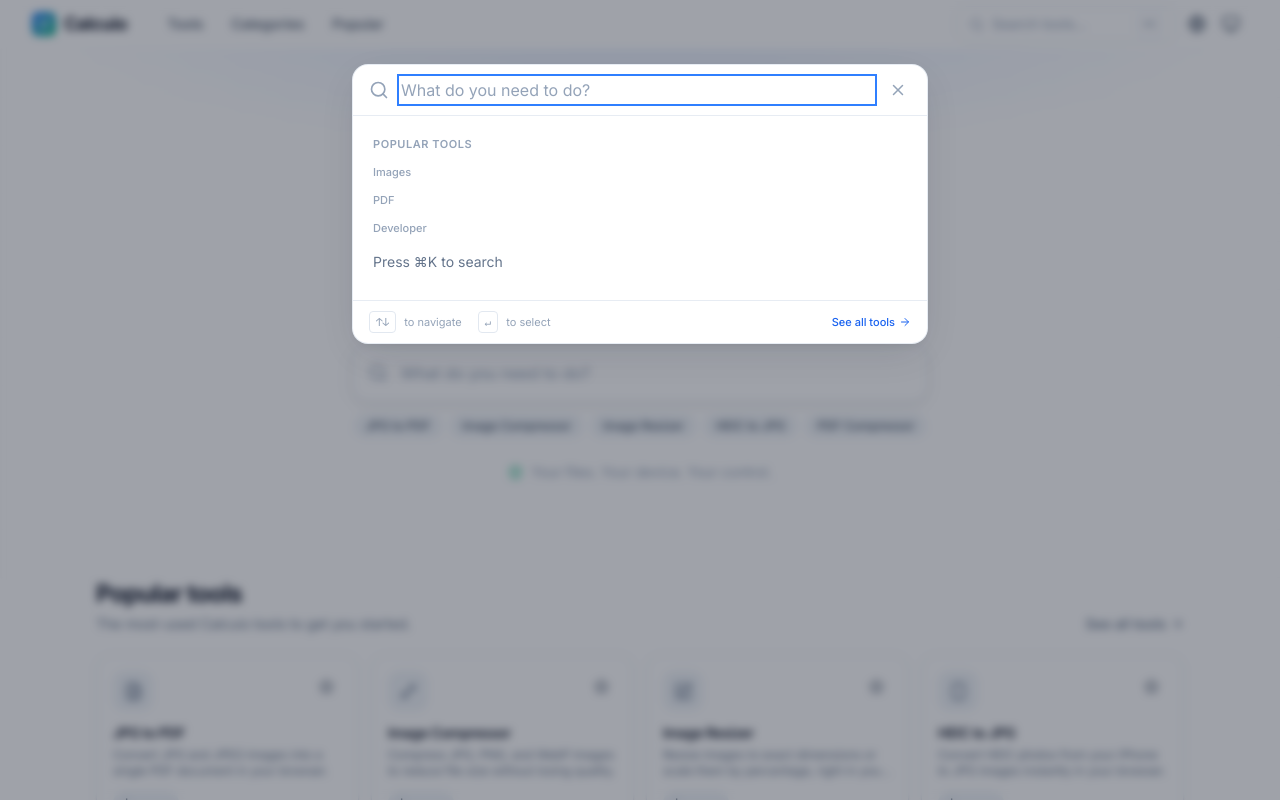
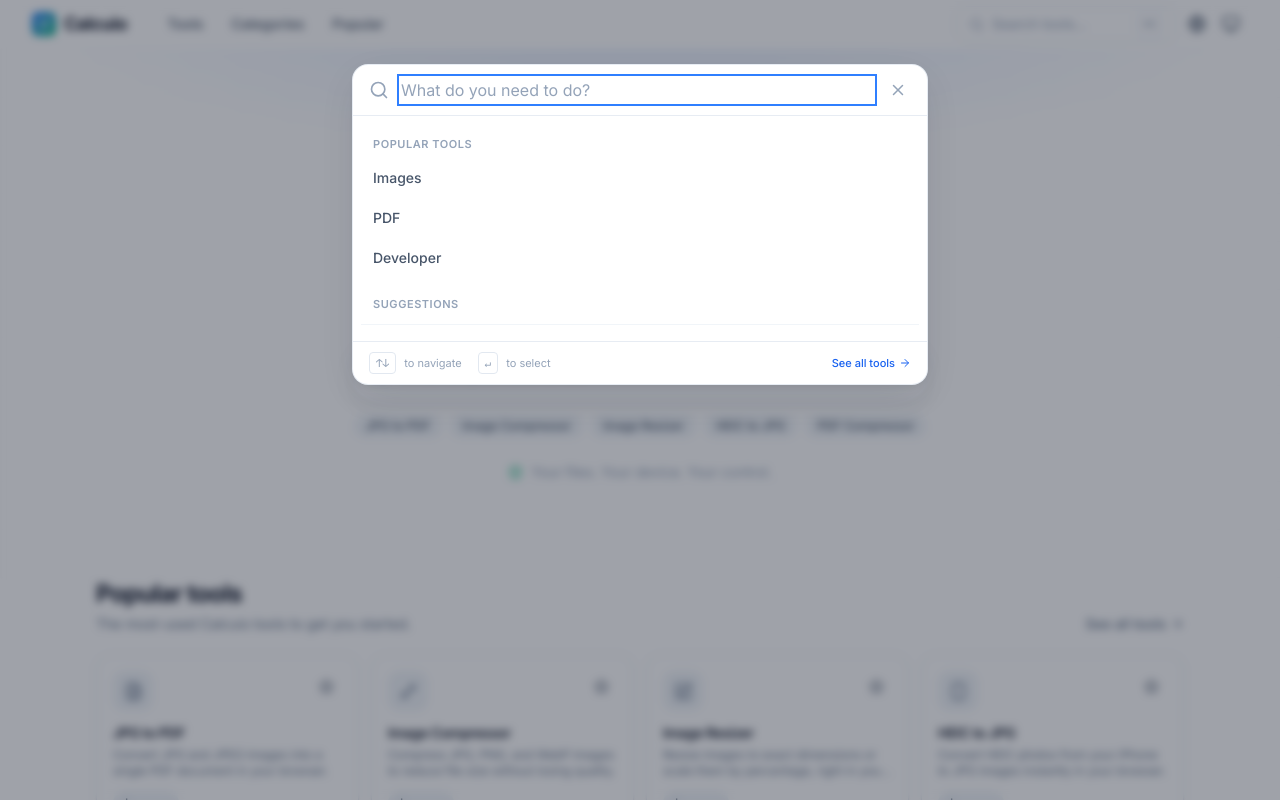
Before and after one commit to calcuio/calcuio, a React (Vite) app: page / in a window 1280 px wide. Both pictures are taken after a click on the button "Search". Shown: the top 800 px of the page. Built offline with nearby package versions, Linux system fonts and the light colour scheme.

Commit message:
Make search category links clickable

```diff
--- a/src/components/layout/SearchModal.tsx
+++ b/src/components/layout/SearchModal.tsx
@@ -1,5 +1,5 @@
 import { useEffect, useMemo, useRef, useState } from 'react';
-import { useNavigate } from 'react-router-dom';
+import { Link, useNavigate } from 'react-router-dom';
 import { Search, X, ArrowRight, CornerDownLeft } from 'lucide-react';
 import { useI18n } from '@/i18n/I18nContext';
 import { searchTools, getSuggestions } from '@/lib/search';
@@ -88,25 +88,24 @@ export function SearchModal({ open, onClose }: SearchModalProps) {
         </div>
 
         <div className="max-h-[60vh] overflow-y-auto scrollbar-thin p-2">
-          {query && results.length === 0 && (
-            <div className="py-12 text-center">
-              <p className="text-sm text-slate-400">{t('search.empty')}</p>
-            </div>
-          )}
+          {!query && (
+  <div className="py-3">
+    <p className="px-3 pb-2 text-2xs font-semibold uppercase tracking-wider text-slate-400">
+      Popular tools
+    </p>
 
-          {!query && (
-            <div className="py-3">
-              <p className="px-3 pb-2 text-2xs font-semibold uppercase tracking-wider text-slate-400">Popular tools</p>
-              {categories.slice(0, 3).map((cat) => (
-                <div key={cat.id} className="mb-1">
-                  <p className="px-3 py-1 text-2xs font-medium text-slate-400">{t(cat.nameKey)}</p>
-                </div>
-              ))}
-              <p className="px-3 py-2 text-sm text-slate-500 dark:text-slate-400">{t('search.hint')}</p>
-            </div>
-          )}
-
-          {suggestions.length > 0 && (
+    {categories.slice(0, 3).map((cat) => (
+      <Link
+        key={cat.id}
+        to={`/categories/${cat.slug}`}
+        onClick={onClose}
+        className="mb-1 block rounded-lg px-3 py-2 text-sm font-medium text-slate-600 transition-colors hover:bg-slate-100 dark:text-slate-300 dark:hover:bg-surface-dark-muted"
+      >
+        {t(cat.nameKey)}
+      </Link>
+    ))}
+  </div>
+)}
             <div className="mb-2 border-b border-slate-100 pb-2 dark:border-surface-dark-border">
               <p className="px-3 py-1 text-2xs font-semibold uppercase tracking-wider text-slate-400">Suggestions</p>
               {suggestions.map((s) => (
@@ -120,8 +119,6 @@ export function SearchModal({ open, onClose }: SearchModalProps) {
                 </button>
               ))}
             </div>
-          )}
-
           {results.length > 0 && (
             <div>
               <p className="px-3 py-1 text-2xs font-semibold uppercase tracking-wider text-slate-400">{t('search.results')}</p>
@@ -156,13 +153,14 @@ export function SearchModal({ open, onClose }: SearchModalProps) {
           )}
         </div>
 
-        <div className="flex items-center justify-between border-t border-slate-200/80 px-4 py-2.5 text-2xs text-slate-400 dark:border-surface-dark-border">
+               <div className="flex items-center justify-between border-t border-slate-200/80 px-4 py-2.5 text-2xs text-slate-400 dark:border-surface-dark-border">
           <span className="flex items-center gap-2">
             <kbd className="rounded border border-slate-200 px-1.5 py-0.5 font-mono dark:border-surface-dark-border">↑↓</kbd>
             to navigate
             <kbd className="ms-2 rounded border border-slate-200 px-1.5 py-0.5 font-mono dark:border-surface-dark-border">↵</kbd>
             to select
           </span>
+
           <button
             onClick={() => {
               navigate('/tools');
```
